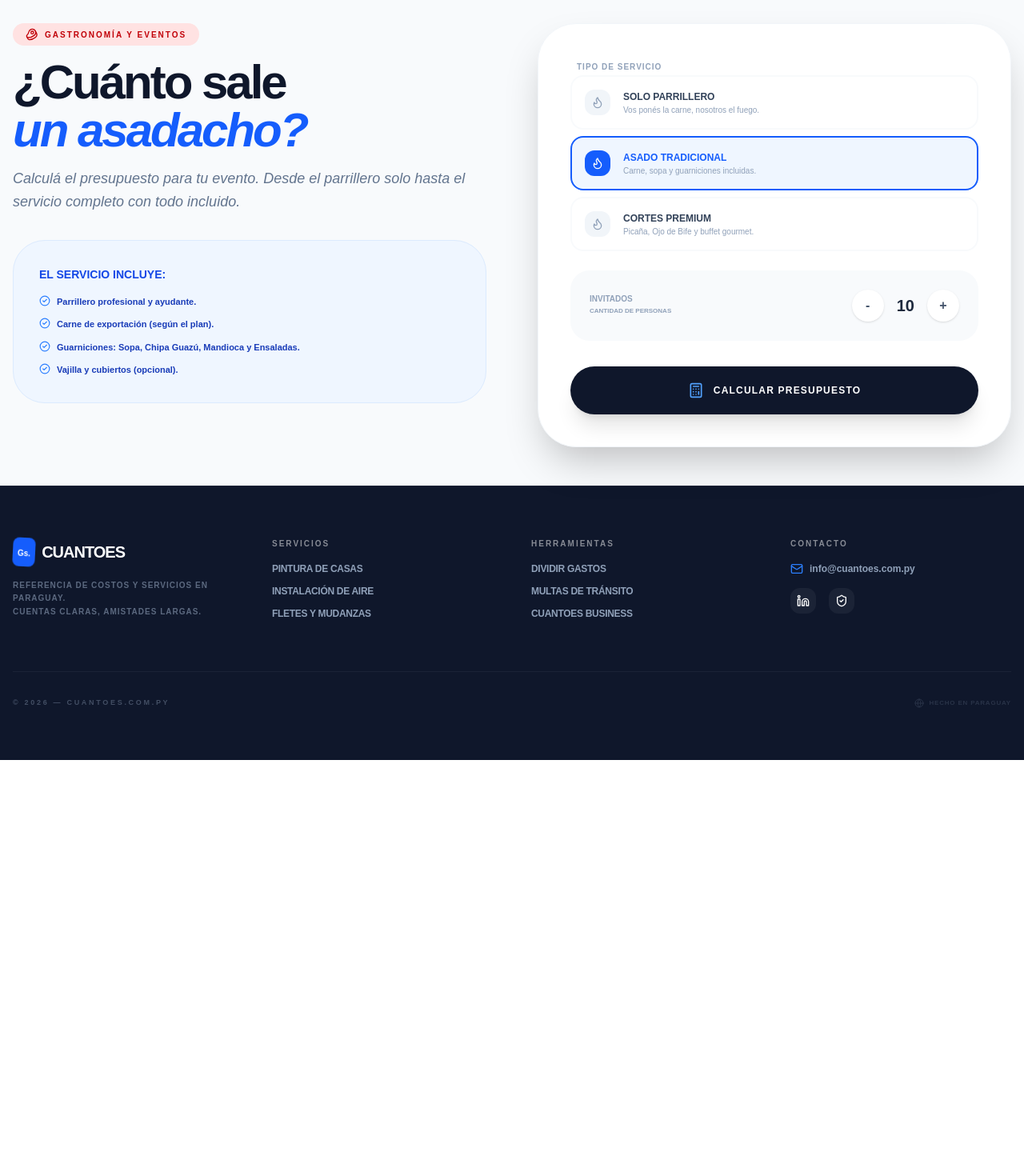
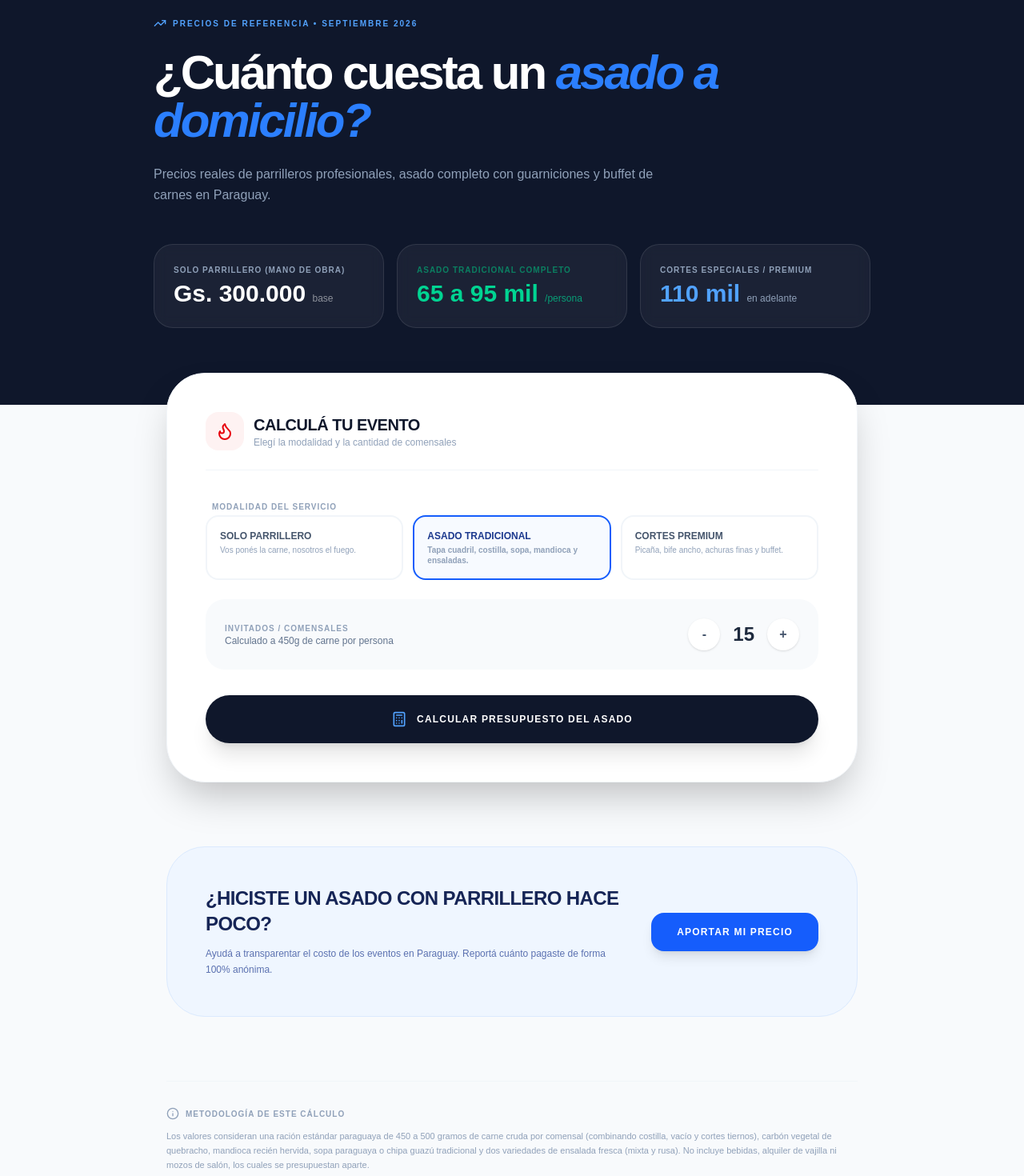
Before and after one commit to Schrammpy/cuanto-es, a Next.js app: page /servicios/asado in a window 1280 px wide. Shown: the part 140-1610 px from the top of the page at 80% size. Before the commit the page ends 1090 px from the top, so only its background shows below. Built offline with nearby package versions, Linux system fonts and the light colour scheme; no server answers.

Commit message:
Se ajusta enfoque en ASADOS

```diff
--- a/app/servicios/asado/page.tsx
+++ b/app/servicios/asado/page.tsx
@@ -1,25 +1,30 @@
 'use client';
 import React, { useState } from 'react';
 import {
-  Beef, Info, ChevronRight, CheckCircle2,
-  Calculator, ArrowLeft, Loader2, User, Phone,
-  MapPin, X, Check, Send, Users, Flame
+  Beef, Flame, Check, Info, TrendingUp,
+  Calculator, ChevronRight, CheckCircle2, Loader2,
+  User, Phone, MapPin, X, Send, Users, UtensilsCrossed
 } from 'lucide-react';
 import Link from 'next/link';
 import Footer from '@/components/Footer';
-import { enviarLeadAsado } from './action';
+import { enviarLeadAsado, guardarPrecioAsado } from './action';
 
+export default function AsadoCostosPage() {
+  const currentYear = new Date().getFullYear();
+  const currentMonth = new Intl.DateTimeFormat('es-PY', { month: 'long' }).format(new Date());
 
-
-export default function AsadoPage() {
-  const [personas, setPersonas] = useState(10);
+  // Estados Calculadora
+  const [personas, setPersonas] = useState(15);
   const [tipo, setTipo] = useState('completo'); // solo_mano, completo, premium
   const [loading, setLoading] = useState(false);
   const [resultado, setResultado] = useState<any>(null);
 
+  // Modales
   const [showForm, setShowForm] = useState(false);
   const [leadSent, setLeadSent] = useState(false);
   const [formLoading, setFormLoading] = useState(false);
+  const [showReportModal, setShowReportModal] = useState(false);
+  const [reportSent, setReportSent] = useState(false);
 
   const calcular = () => {
     setLoading(true);
@@ -28,11 +33,11 @@ export default function AsadoPage() {
         let baseFija = 0;
 
         if (tipo === 'solo_mano') {
-            baseFija = personas > 20 ? 500000 : 300000;
+            baseFija = personas > 20 ? 450000 : 300000;
         } else if (tipo === 'completo') {
             precioPersona = 75000;
         } else {
-            precioPersona = 110000;
+            precioPersona = 115000; // Cortes premium: picaña, ojo de bife, etc.
         }
 
         const total = baseFija + (precioPersona * personas);
@@ -45,7 +50,7 @@ export default function AsadoPage() {
             tipo
         });
         setLoading(false);
-    }, 600);
+    }, 500);
   };
 
   const handleLeadSubmit = async (e: React.FormEvent<HTMLFormElement>) => {
@@ -66,105 +71,240 @@ export default function AsadoPage() {
     setFormLoading(false);
   };
 
+  const handleReportSubmit = async (e: React.FormEvent<HTMLFormElement>) => {
+    e.preventDefault();
+    const formData = new FormData(e.currentTarget);
+    const data = {
+      monto: formData.get('monto'),
+      ciudad: formData.get('ciudad'),
+      incluyoCarne: formData.get('incluyoCarne'),
+      comentario: formData.get('comentario')
+    };
+    const res = await guardarPrecioAsado(data);
+    if (res.success) {
+      setReportSent(true);
+      setTimeout(() => { setShowReportModal(false); setReportSent(false); }, 3000);
+    }
+  };
+
   return (
-    <main className="min-h-screen bg-[#F8FAFC] text-slate-700">
-      <div className="max-w-7xl mx-auto px-4 pt-8">
-        <Link href="/" className="inline-flex items-center gap-2 text-[10px] font-black uppercase text-slate-400 hover:text-blue-600 transition-colors">
-          <ArrowLeft className="w-3 h-3" /> Inicio
-        </Link>
+    <main className="min-h-screen bg-[#F8FAFC] text-slate-800">
+
+      {/* 1. RESUMEN DE PRECIOS INICIAL (SEO / UX) */}
+      <section className="bg-slate-900 text-white py-16 md:py-24 px-4">
+        <div className="max-w-4xl mx-auto space-y-6">
+          <div className="flex items-center gap-2 text-blue-400 text-[10px] font-black uppercase tracking-[0.2em]">
+            <TrendingUp className="w-4 h-4" /> Precios de Referencia • {currentMonth} {currentYear}
           </div>
+          <h1 className="text-4xl md:text-6xl font-[900] tracking-tighter leading-none">
+            ¿Cuánto cuesta un <span className="text-blue-500 italic">asado a domicilio?</span>
+          </h1>
+          <p className="text-slate-400 text-sm md:text-base font-medium max-w-2xl leading-relaxed">
+            Precios reales de parrilleros profesionales, asado completo con guarniciones y buffet de carnes en Paraguay.
+          </p>
 
-      <section className="max-w-7xl mx-auto px-4 py-12 grid grid-cols-1 lg:grid-cols-2 gap-16 items-start">
-        <div className="space-y-8">
-          <div className="space-y-4">
-            <div className="inline-flex items-center gap-2 bg-red-100 text-red-700 px-4 py-1.5 rounded-full">
-              <Beef className="w-4 h-4" />
-              <span className="text-[10px] font-black uppercase tracking-[0.2em]">Gastronomía y Eventos</span>
+          <div className="grid grid-cols-1 md:grid-cols-3 gap-4 pt-6">
+            <div className="bg-white/5 border border-white/10 p-6 rounded-3xl backdrop-blur-sm">
+              <p className="text-[10px] font-bold text-slate-400 uppercase tracking-widest mb-1">Solo Parrillero (Mano de obra)</p>
+              <p className="text-2xl lg:text-3xl font-black whitespace-nowrap">Gs. 300.000 <span className="text-xs font-normal opacity-50">base</span></p>
             </div>
-            <h1 className="text-4xl md:text-6xl font-[900] text-slate-900 tracking-tighter leading-none">
-              ¿Cuánto sale <br/> <span className="text-blue-600 italic font-black">un asadacho?</span>
-            </h1>
-            <p className="text-slate-500 text-lg font-medium leading-relaxed italic">
-                Calculá el presupuesto para tu evento. Desde el parrillero solo hasta el servicio completo con todo incluido.
-            </p>
+            <div className="bg-white/5 border border-white/10 p-6 rounded-3xl text-emerald-400 backdrop-blur-sm">
+              <p className="text-[10px] font-bold text-emerald-500/60 uppercase tracking-widest mb-1">Asado Tradicional Completo</p>
+              <p className="text-2xl lg:text-3xl font-black whitespace-nowrap">65 a 95 mil <span className="text-xs font-normal opacity-70">/persona</span></p>
             </div>
+            <div className="bg-white/5 border border-white/10 p-6 rounded-3xl backdrop-blur-sm">
+              <p className="text-[10px] font-bold text-slate-400 uppercase tracking-widest mb-1">Cortes Especiales / Premium</p>
+              <p className="text-2xl lg:text-3xl font-black text-blue-400 whitespace-nowrap">110 mil <span className="text-xs font-normal text-slate-400">en adelante</span></p>
+            </div>
+          </div>
+        </div>
+      </section>
 
-          <div className="bg-blue-50 p-8 rounded-[2.5rem] border border-blue-100 space-y-4">
-            <h3 className="text-sm font-black uppercase text-blue-700">El servicio incluye:</h3>
-            <ul className="space-y-3">
-                {[
-                    "Parrillero profesional y ayudante.",
-                    "Carne de exportación (según el plan).",
-                    "Guarniciones: Sopa, Chipa Guazú, Mandioca y Ensaladas.",
-                    "Vajilla y cubiertos (opcional)."
-                ].map((txt, i) => (
-                    <li key={i} className="flex items-start gap-2 text-[11px] font-bold text-blue-800">
-                        <CheckCircle2 className="w-3.5 h-3.5 text-blue-500 shrink-0" /> {txt}
-                    </li>
-                ))}
-            </ul>
+      {/* 2. CALCULADORA DE ASADO */}
+      <section className="max-w-4xl mx-auto px-4 -mt-10 relative z-10">
+        <div className="bg-white rounded-[3rem] shadow-2xl p-8 md:p-12 border border-slate-100 space-y-8">
+          <div className="flex items-center gap-3 border-b border-slate-100 pb-6">
+            <div className="bg-red-50 p-3 rounded-2xl text-red-600"><Flame className="w-6 h-6" /></div>
+            <div>
+              <h2 className="text-xl font-black uppercase tracking-tight text-slate-900">Calculá tu evento</h2>
+              <p className="text-xs text-slate-400 font-medium">Elegí la modalidad y la cantidad de comensales</p>
             </div>
           </div>
 
-        <div className="bg-white rounded-[3rem] p-8 md:p-10 shadow-2xl border border-slate-100 space-y-8 sticky top-24">
           <div className="space-y-6">
-
-              <div className="space-y-3">
-                  <label className="text-[10px] font-black text-slate-400 uppercase tracking-widest px-2">Tipo de Servicio</label>
-                  <div className="grid grid-cols-1 gap-2">
+            {/* TIPO DE SERVICIO */}
+            <div className="space-y-2">
+              <label className="text-[10px] font-black text-slate-400 uppercase tracking-widest px-2">Modalidad del servicio</label>
+              <div className="grid grid-cols-1 md:grid-cols-3 gap-3">
                 {[
                   { id: 'solo_mano', label: 'Solo Parrillero', desc: 'Vos ponés la carne, nosotros el fuego.' },
-                        { id: 'completo', label: 'Asado Tradicional', desc: 'Carne, sopa y guarniciones incluidas.' },
-                        { id: 'premium', label: 'Cortes Premium', desc: 'Picaña, Ojo de Bife y buffet gourmet.' }
+                  { id: 'completo', label: 'Asado Tradicional', desc: 'Tapa cuadril, costilla, sopa, mandioca y ensaladas.' },
+                  { id: 'premium', label: 'Cortes Premium', desc: 'Picaña, bife ancho, achuras finas y buffet.' }
                 ].map(item => (
-                        <button key={item.id} onClick={() => setTipo(item.id)} className={`flex items-center gap-4 p-4 rounded-2xl border-2 text-left transition-all ${tipo === item.id ? 'border-blue-600 bg-blue-50' : 'border-slate-50'}`}>
-                            <div className={`p-2 rounded-xl ${tipo === item.id ? 'bg-blue-600 text-white' : 'bg-slate-100 text-slate-400'}`}>
-                                <Flame className="w-4 h-4" />
-                            </div>
+                  <button
+                    key={item.id}
+                    onClick={() => setTipo(item.id)}
+                    className={`p-4 rounded-2xl border-2 text-left transition-all flex flex-col justify-between ${tipo === item.id ? 'border-blue-600 bg-blue-50/50 text-blue-900 font-bold' : 'border-slate-100 text-slate-600'}`}
+                  >
                     <div>
-                                <p className={`text-xs font-black uppercase ${tipo === item.id ? 'text-blue-600' : 'text-slate-700'}`}>{item.label}</p>
-                                <p className="text-[10px] text-slate-400 font-medium leading-none mt-1">{item.desc}</p>
+                      <span className="text-xs font-black uppercase block mb-1">{item.label}</span>
+                      <span className="text-[10px] text-slate-400 leading-tight block">{item.desc}</span>
                     </div>
                   </button>
                 ))}
               </div>
             </div>
 
+            {/* CANTIDAD DE PERSONAS */}
             <div className="bg-slate-50 p-6 rounded-3xl flex justify-between items-center">
-                <div className="flex flex-col">
-                    <span className="text-[10px] font-black text-slate-400 uppercase leading-none">Invitados</span>
-                    <span className="text-[8px] font-bold text-slate-400 uppercase mt-1">Cantidad de personas</span>
+              <div>
+                <p className="text-[10px] font-black text-slate-400 uppercase tracking-widest">Invitados / Comensales</p>
+                <p className="text-xs text-slate-500 font-medium">Calculado a 450g de carne por persona</p>
               </div>
               <div className="flex items-center gap-4">
-                    <button onClick={() => setPersonas(Math.max(5, personas - 5))} className="w-10 h-10 rounded-full bg-white shadow-sm flex items-center justify-center font-bold text-slate-600">-</button>
-                    <span className="font-black text-xl text-slate-800">{personas}</span>
-                    <button onClick={() => setPersonas(personas + 5)} className="w-10 h-10 rounded-full bg-white shadow-sm flex items-center justify-center font-bold text-slate-600">+</button>
+                <button onClick={() => setPersonas(Math.max(5, personas - 5))} className="w-10 h-10 rounded-full bg-white shadow-sm flex items-center justify-center font-bold text-slate-600 active:scale-95 transition-all">-</button>
+                <span className="font-black text-2xl text-slate-800">{personas}</span>
+                <button onClick={() => setPersonas(personas + 5)} className="w-10 h-10 rounded-full bg-white shadow-sm flex items-center justify-center font-bold text-slate-600 active:scale-95 transition-all">+</button>
               </div>
             </div>
           </div>
 
-            <button onClick={calcular} disabled={loading} className="w-full bg-slate-900 text-white font-black py-5 rounded-[2rem] active:scale-95 transition-all shadow-xl flex items-center justify-center gap-3 uppercase text-xs tracking-widest">
-              {loading ? <Loader2 className="w-4 h-4 animate-spin" /> : <Calculator className="w-5 h-5 text-blue-400" />}
-              Calcular presupuesto
+          <button
+            onClick={calcular}
+            disabled={loading}
+            className="w-full bg-slate-900 hover:bg-black text-white font-black py-5 rounded-[2rem] active:scale-95 transition-all shadow-xl flex items-center justify-center gap-3 uppercase text-xs tracking-widest"
+          >
+            {loading ? <Loader2 className="w-5 h-5 animate-spin" /> : <Calculator className="w-5 h-5 text-blue-400" />}
+            Calcular Presupuesto del Asado
           </button>
 
+          {/* RESULTADO Y LEAD */}
           {resultado && (
-              <div className="pt-8 border-t border-slate-100 space-y-6 animate-in fade-in slide-in-from-bottom-4 duration-500">
-                <div className="text-center">
-                    <p className="text-[10px] font-black text-slate-400 uppercase tracking-[0.3em] mb-1">Presupuesto Estimado Total</p>
-                    <p className="text-5xl font-[900] text-emerald-600 tracking-tighter italic leading-none">
+            <div className="pt-8 border-t border-slate-100 space-y-6 animate-in fade-in duration-500">
+              <div className="bg-slate-50 p-6 rounded-3xl text-center">
+                <p className="text-[10px] font-black text-slate-400 uppercase tracking-[0.2em] mb-1">Monto Estimado Total</p>
+                <p className="text-5xl font-[900] text-slate-900 tracking-tighter italic">
                   Gs. {new Intl.NumberFormat('es-PY').format(resultado.total)}
                 </p>
+                {resultado.perUnit > 0 ? (
+                  <p className="text-xs font-bold text-slate-500 uppercase mt-2">
+                    Aprox. Gs. {new Intl.NumberFormat('es-PY').format(resultado.perUnit)} por persona ({personas} invitados)
+                  </p>
+                ) : (
+                  <p className="text-xs font-bold text-slate-500 uppercase mt-2">
+                    Servicio de mano de obra para hasta {personas} personas
+                  </p>
+                )}
               </div>
-                <button onClick={() => setShowForm(true)} className="w-full bg-blue-600 hover:bg-blue-700 text-white font-black py-5 rounded-[2rem] shadow-xl flex items-center justify-center gap-3 active:scale-95 transition-all group">
-                  <span className="uppercase tracking-widest text-xs font-black">Solicitar Parrillero Verificado</span>
+
+              <button
+                onClick={() => setShowForm(true)}
+                className="w-full bg-blue-600 hover:bg-blue-700 text-white font-black py-5 rounded-[2rem] shadow-xl shadow-blue-200 flex items-center justify-center gap-3 active:scale-95 transition-all group"
+              >
+                <span className="uppercase tracking-widest text-xs font-black">Pedir Presupuestos a Parrilleros Verificados</span>
                 <ChevronRight className="w-4 h-4 group-hover:translate-x-1 transition-transform" />
               </button>
             </div>
           )}
         </div>
       </section>
-      {/* (Modal de formulario igual al anterior...) */}
+
+      {/* 3. CROWDSOURCING: ¿CUÁNTO TE COBRÓ EL PARRILLERO? */}
+      <section className="max-w-4xl mx-auto px-4 py-20">
+        <div className="bg-blue-50 rounded-[3rem] p-8 md:p-12 flex flex-col md:flex-row gap-8 items-center border border-blue-100">
+          <div className="flex-1 space-y-3 text-center md:text-left">
+            <h3 className="text-2xl font-black uppercase text-blue-950 tracking-tight">¿Hiciste un asado con parrillero hace poco?</h3>
+            <p className="text-xs text-blue-900/70 font-medium leading-relaxed">
+              Ayudá a transparentar el costo de los eventos en Paraguay. Reportá cuánto pagaste de forma 100% anónima.
+            </p>
+          </div>
+          <button
+            onClick={() => setShowReportModal(true)}
+            className="bg-blue-600 hover:bg-blue-700 text-white font-black px-8 py-4 rounded-2xl shadow-lg active:scale-95 transition-all text-xs uppercase tracking-widest shrink-0"
+          >
+            Aportar mi precio
+          </button>
+        </div>
+      </section>
+
+      {/* 4. METODOLOGÍA */}
+      <section className="max-w-4xl mx-auto px-4 pb-16">
+        <div className="border-t border-slate-100 pt-8 space-y-3">
+          <div className="flex items-center gap-2 text-slate-400">
+            <Info className="w-4 h-4" />
+            <h4 className="text-[10px] font-black uppercase tracking-widest">Metodología de este cálculo</h4>
+          </div>
+          <p className="text-[11px] text-slate-400 leading-relaxed font-medium">
+            Los valores consideran una ración estándar paraguaya de 450 a 500 gramos de carne cruda por comensal (combinando costilla, vacío y cortes tiernos), carbón vegetal de quebracho, mandioca recién hervida, sopa paraguaya o chipa guazú tradicional y dos variedades de ensalada fresca (mixta y rusa). No incluye bebidas, alquiler de vajilla ni mozos de salón, los cuales se presupuestan aparte.
+          </p>
+        </div>
+      </section>
+
+      {/* MODAL 1: LEAD (PARRILLERO VERIFICADO) */}
+      {showForm && (
+        <div className="fixed inset-0 z-[200] flex items-center justify-center p-4 animate-in fade-in duration-200">
+          <div className="absolute inset-0 bg-slate-900/60 backdrop-blur-sm" onClick={() => setShowForm(false)}></div>
+          <div className="bg-white rounded-[3rem] p-8 w-full max-w-sm relative z-10 shadow-2xl">
+            <button onClick={() => setShowForm(false)} className="absolute top-6 right-6 text-slate-300"><X /></button>
+            {leadSent ? (
+              <div className="text-center py-8 space-y-3">
+                <CheckCircle2 className="w-12 h-12 text-emerald-500 mx-auto" />
+                <p className="font-black text-slate-800 uppercase text-lg">¡Solicitud Recibida!</p>
+                <p className="text-xs text-slate-400 font-medium">Conectaremos tu evento con parrilleros de tu zona.</p>
+              </div>
+            ) : (
+              <form onSubmit={handleLeadSubmit} className="space-y-4">
+                <h3 className="text-lg font-black text-slate-900 uppercase tracking-tight text-center">Pedir Parrillero</h3>
+                <div className="space-y-2">
+                  <input name="nombre" required placeholder="Tu Nombre" className="w-full bg-slate-50 p-3.5 rounded-2xl text-xs font-bold outline-none border focus:border-blue-500" />
+                  <input name="telefono" required type="tel" placeholder="WhatsApp (ej: 0981...)" className="w-full bg-slate-50 p-3.5 rounded-2xl text-xs font-bold outline-none border focus:border-blue-500" />
+                  <input name="ciudad" required placeholder="Ciudad o Barrio (ej: Luque)" className="w-full bg-slate-50 p-3.5 rounded-2xl text-xs font-bold outline-none border focus:border-blue-500" />
+                </div>
+                <button disabled={formLoading} className="w-full bg-blue-600 text-white font-black py-4 rounded-2xl text-xs uppercase tracking-widest active:scale-95 transition-all">
+                  {formLoading ? "Enviando..." : "Pedir Presupuestos"}
+                </button>
+              </form>
+            )}
+          </div>
+        </div>
+      )}
+
+      {/* MODAL 2: CROWDSOURCING */}
+      {showReportModal && (
+        <div className="fixed inset-0 z-[200] flex items-center justify-center p-4 animate-in fade-in duration-200">
+          <div className="absolute inset-0 bg-slate-900/60 backdrop-blur-sm" onClick={() => setShowReportModal(false)}></div>
+          <div className="bg-white rounded-[3rem] p-8 w-full max-w-sm relative z-10 shadow-2xl">
+            <button onClick={() => setShowReportModal(false)} className="absolute top-6 right-6 text-slate-300"><X /></button>
+            {reportSent ? (
+              <div className="text-center py-8 space-y-3">
+                <CheckCircle2 className="w-12 h-12 text-blue-600 mx-auto" />
+                <p className="font-black text-slate-800 uppercase text-lg">¡Aporte Guardado!</p>
+                <p className="text-xs text-slate-400 font-medium">Gracias por sumar transparencia a las juntadas.</p>
+              </div>
+            ) : (
+              <form onSubmit={handleReportSubmit} className="space-y-4">
+                <div className="text-center space-y-1">
+                  <h3 className="text-lg font-black text-slate-900 uppercase tracking-tight">¿Cuánto pagaste?</h3>
+                  <p className="text-[10px] text-slate-400 uppercase font-bold tracking-widest">Reporte Anónimo</p>
+                </div>
+                <div className="space-y-2">
+                  <input name="monto" required placeholder="Monto total pagado (Gs)" className="w-full bg-slate-50 p-3.5 rounded-2xl text-xs font-bold outline-none border focus:border-blue-500" />
+                  <input name="ciudad" required placeholder="Ciudad (ej: Asunción, Capiatá)" className="w-full bg-slate-50 p-3.5 rounded-2xl text-xs font-bold outline-none border focus:border-blue-500" />
+                  <select name="incluyoCarne" className="w-full bg-slate-50 p-3.5 rounded-2xl text-xs font-bold outline-none border text-slate-500">
+                    <option value="si">Incluyó carne y comida completa</option>
+                    <option value="no">Solo mano de obra del parrillero</option>
+                  </select>
+                  <textarea name="comentario" placeholder="Detalles (ej: éramos 25 personas, sobró un montón)" className="w-full bg-slate-50 p-3.5 rounded-2xl text-xs font-medium outline-none border resize-none h-20" />
+                </div>
+                <button className="w-full bg-slate-900 text-white font-black py-4 rounded-2xl text-xs uppercase tracking-widest active:scale-95 transition-all">
+                  Guardar mi reporte
+                </button>
+              </form>
+            )}
+          </div>
+        </div>
+      )}
+
       <Footer />
     </main>
   );
```
Also changed, not shown: app/servicios/asado/action.ts (+30 -4 lines). Lines whose indentation alone changed are shown as unchanged.
